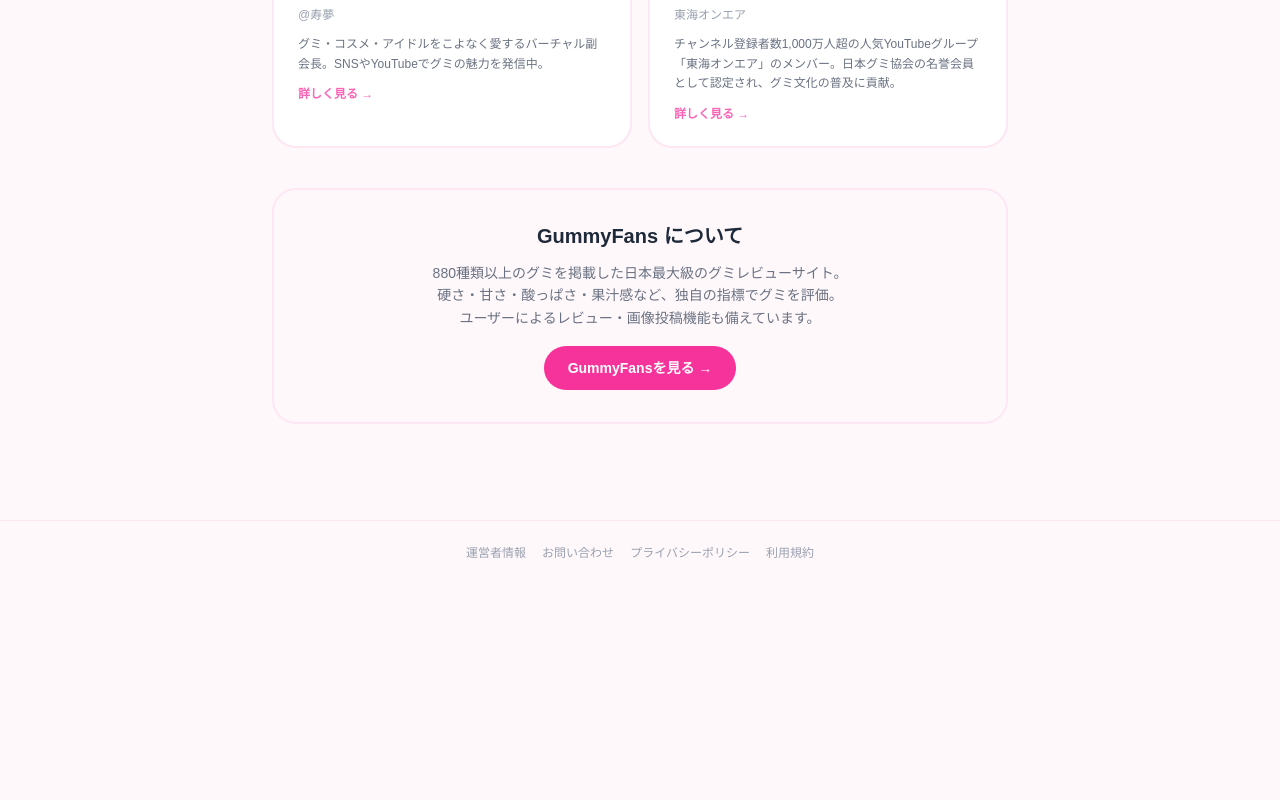
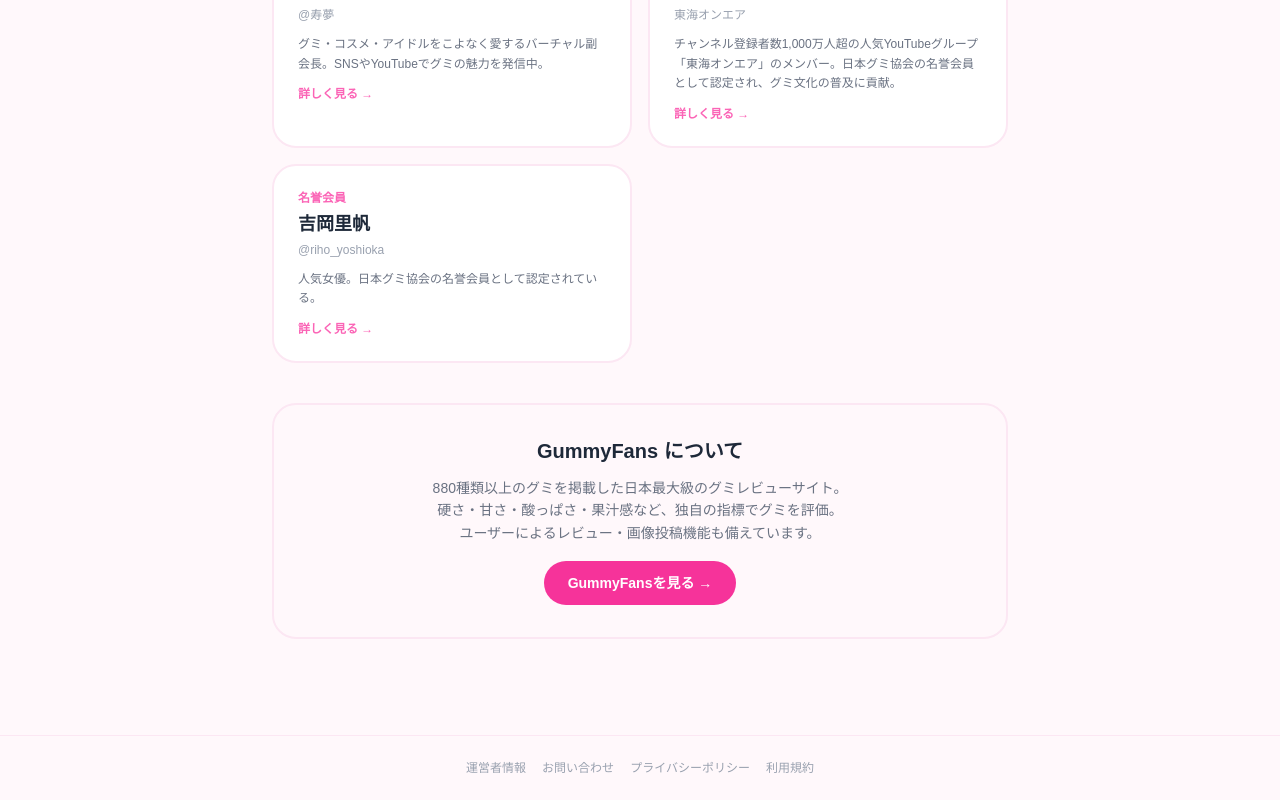
Before and after one commit to tubetarou1135/gummyfans, a Next.js app: page /preview in a window 1280 px wide. Shown: the part 898-1698 px from the top of the page. Before the commit the page ends 1483 px from the top, so only its background shows below. Built offline with nearby package versions, Linux system fonts and the light colour scheme; a web font is replaced by a local one.

Commit message:
feat: add Yoshioka Riho as honorary member

```diff
--- a/app/preview/members.ts
+++ b/app/preview/members.ts
@@ -40,4 +40,12 @@ export const members: Member[] = [
     twitterUrl: 'https://www.youtube.com/@tokaioncue',
     description: 'チャンネル登録者数1,000万人超の人気YouTubeグループ「東海オンエア」のメンバー。日本グミ協会の名誉会員として認定され、グミ文化の普及に貢献。',
   },
+  {
+    slug: 'yoshioka-riho',
+    name: '吉岡里帆',
+    title: '名誉会員',
+    twitter: '@riho_yoshioka',
+    twitterUrl: 'https://x.com/riho_yoshioka',
+    description: '人気女優。日本グミ協会の名誉会員として認定されている。',
+  },
 ]
```
